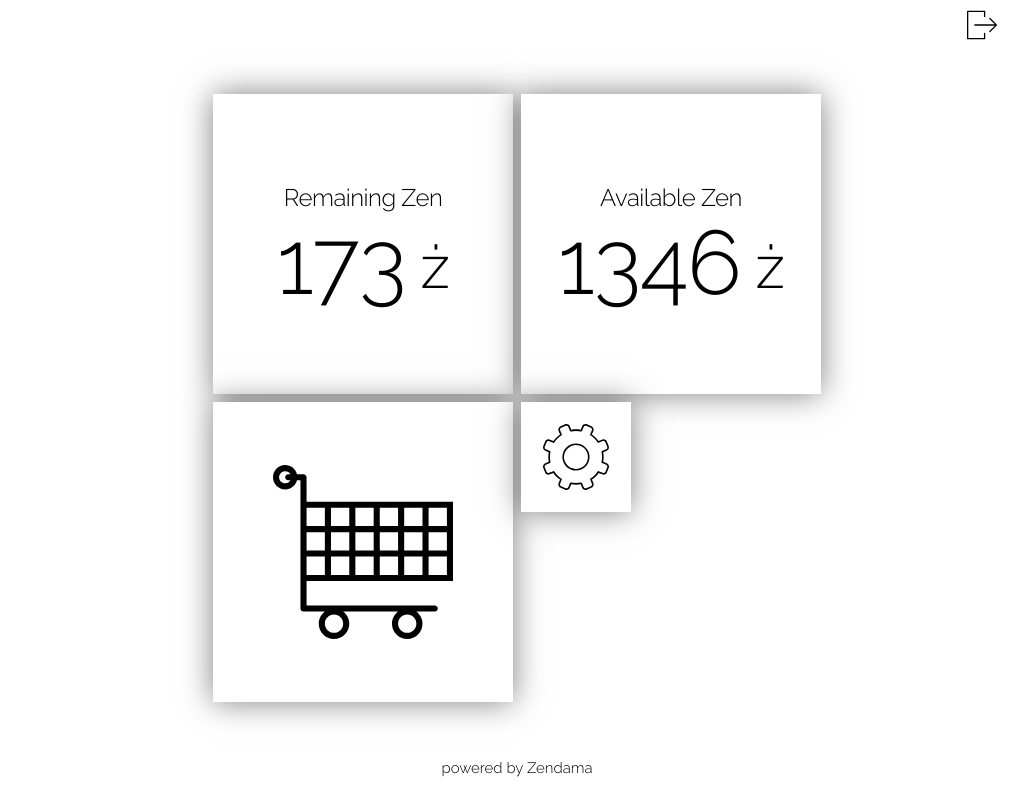
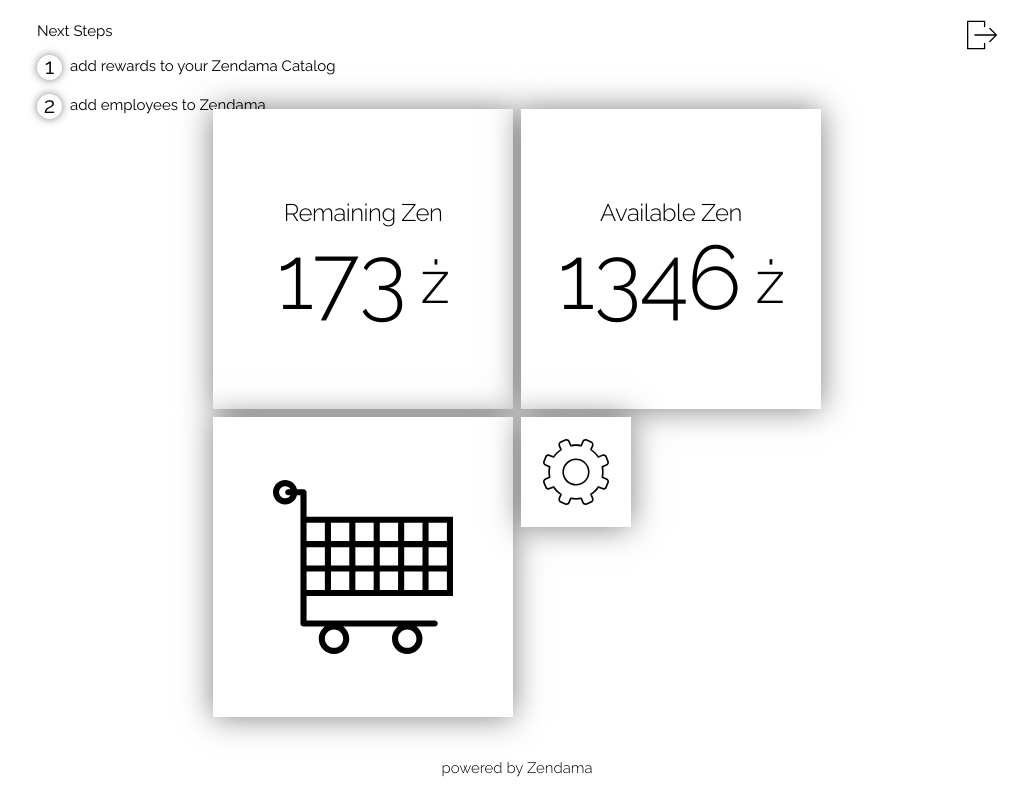
Before and after one commit to cboyce183/thesis-frontend, a React (Create React App) app in the folder thesis/: page /panel in a window 1280 px wide. Shown: the whole page, without its empty margins (123-1151 px from the left). Built offline with nearby package versions, Linux system fonts and the light colour scheme; the HTML template or start-up script is replaced by a standard one.

Commit message:
feat: next steps added

```diff
--- /dev/null
+++ b/thesis/src/components/NextSteps/NextSteps.css
@@ -0,0 +1,33 @@
+.Step {
+  width: 100%;
+  height: 35px;
+  display: flex;
+  align-items: center;
+  margin: 2px;
+  margin-left: 0;
+}
+
+.Number {
+  height: 25px;
+  width: 25px;
+  margin-right: 8px;
+  border-radius: 100%;
+  box-shadow: 0px 0px 8px 0px rgba(0, 0, 0, 0.5);
+}
+
+.Number > p {
+  text-align: center;
+  font-size: 22px;
+  width: 25px;
+  line-height: 23px;
+}
+
+.Text {
+  height: 25px;
+}
+
+p {
+  line-height: 23px;
+  background-color: rgba(0,0,0,0);
+  margin: 0;
+}
--- /dev/null
+++ b/thesis/src/components/NextSteps/NextSteps.js
@@ -0,0 +1,25 @@
+import React, { Component, } from 'react';
+
+import '../../App.css';
+import './NextSteps.css';
+
+import { Link, } from 'react-router-dom';
+
+class NextSteps extends Component {
+  render() {
+    return (
+      <Link style={{ textDecoration:'none', }} to={this.props.link}>
+        <div className="Step">
+          <div className="Number">
+            <p>{this.props.step}</p>
+          </div>
+          <div className="Text">
+            <p>{this.props.text}</p>
+          </div>
+        </div>
+      </Link>
+    );
+  }
+}
+
+export default NextSteps;
--- a/thesis/src/containers/Panel/Panel.css
+++ b/thesis/src/containers/Panel/Panel.css
@@ -1,6 +1,7 @@
 * {
   color: black;
-  border-color: black;
+  border-color: #000000;
+  /* border: 1px solid black; */
 }
 
 .PanelPosition {
@@ -22,13 +23,33 @@
 }
 
 .Logout {
-  margin-top: 10px;
-  height: 30px;
+  height: 60%;
   width: 30px;
-  align-self: flex-end;
+  align-self: flex-start;
   cursor: pointer;
 }
 
 .LogoutIco {
   height: 100%;
 }
+
+.Header {
+  margin-top: 20px;
+  height: 50px;
+  width: 100%;
+  display: flex;
+  align-items: center;
+  justify-content: space-between;
+}
+
+.NextSteps {
+  height: 100%;
+  display: flex;
+  flex-direction: column;
+  /* justify-content: space-between; */
+  align-items: flex-start;
+}
+
+.NextSteps > p {
+  margin-bottom: 5px;
+}
--- a/thesis/src/containers/Panel/Panel.js
+++ b/thesis/src/containers/Panel/Panel.js
@@ -3,11 +3,16 @@ import React, { Component, } from 'react';
 import { Link, } from 'react-router-dom';
 
 import PanelSquare from '../../components/PanelSquare/PanelSquare';
+import NextSteps from '../../components/NextSteps/NextSteps';
 
 import '../../App.css';
 import './Panel.css';
 
 class Panel extends Component {
+  constructor(props) {
+    super(props);
+    //this will contain the fetch which will contain the flag for next steps if missing info and will specify isAdmin.
+  }
 
   handleLogout() {
     //this method will handle logout.
@@ -15,14 +20,43 @@ class Panel extends Component {
 
   //======================= RENDERING
 
+  renderNextSteps(arr) {
+    return arr.map((el,i) => {
+      if (el === 'users') {
+        return (
+          <NextSteps
+            text="add employees to Zendama"
+            step={i+1}
+            link="/settings"
+          />
+        )
+      } if (el === 'catalog') {
+        return (
+          <NextSteps
+            text="add rewards to your Zendama Catalog"
+            step={i+1}
+            link="/settings"
+          />
+        )
+      }
+    })
+  }
+
   render() {
+    const nextSteps = this.renderNextSteps(['catalog','users',])
     return (
       <div className="MaxWidth">
         <div className="PanelPosition">
-          <div className="Logout">
-            <Link to="/logout">
-              <img alt="logout" className="LogoutIco" src={require('../../assets/logout.svg')}/>
-            </Link>
+          <div className="Header">
+            <div className="NextSteps">
+              <p>Next Steps</p>
+              {nextSteps}
+            </div>
+            <div className="Logout">
+              <Link to="/logout">
+                <img alt="logout" className="LogoutIco" src={require('../../assets/logout.svg')}/>
+              </Link>
+            </div>
           </div>
           <div className="PanelContainer">
             <PanelSquare
```
